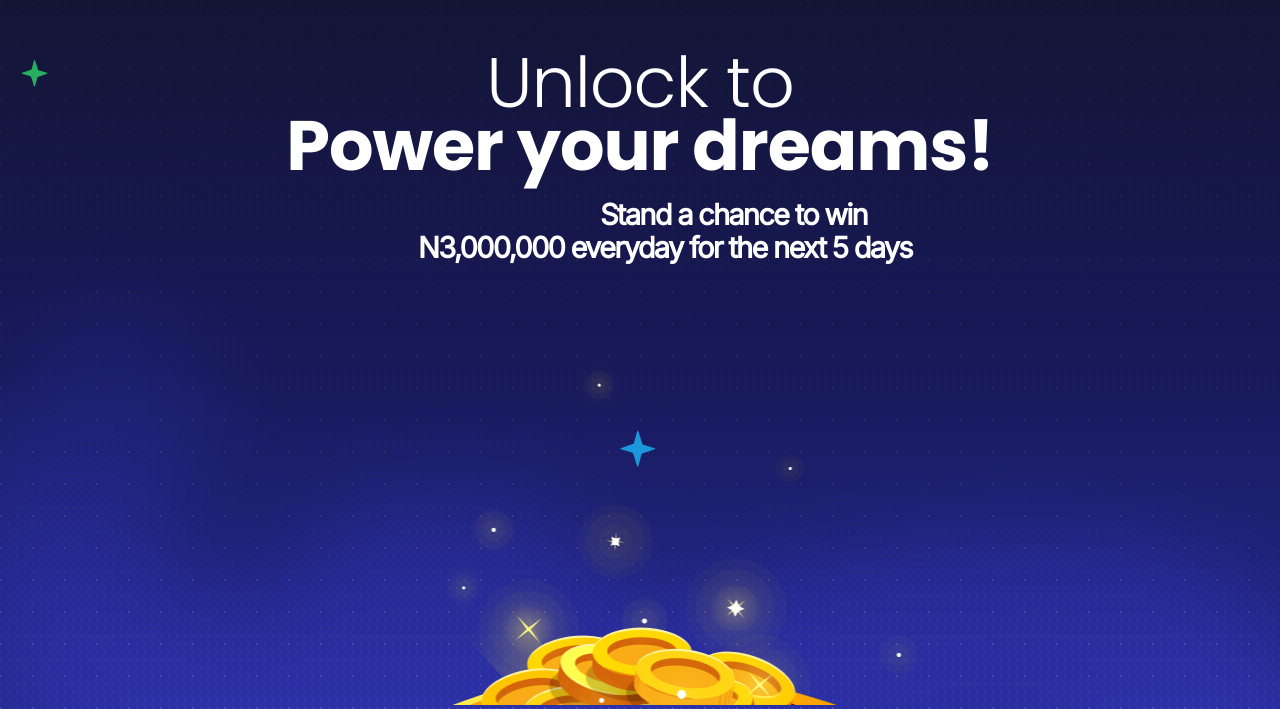
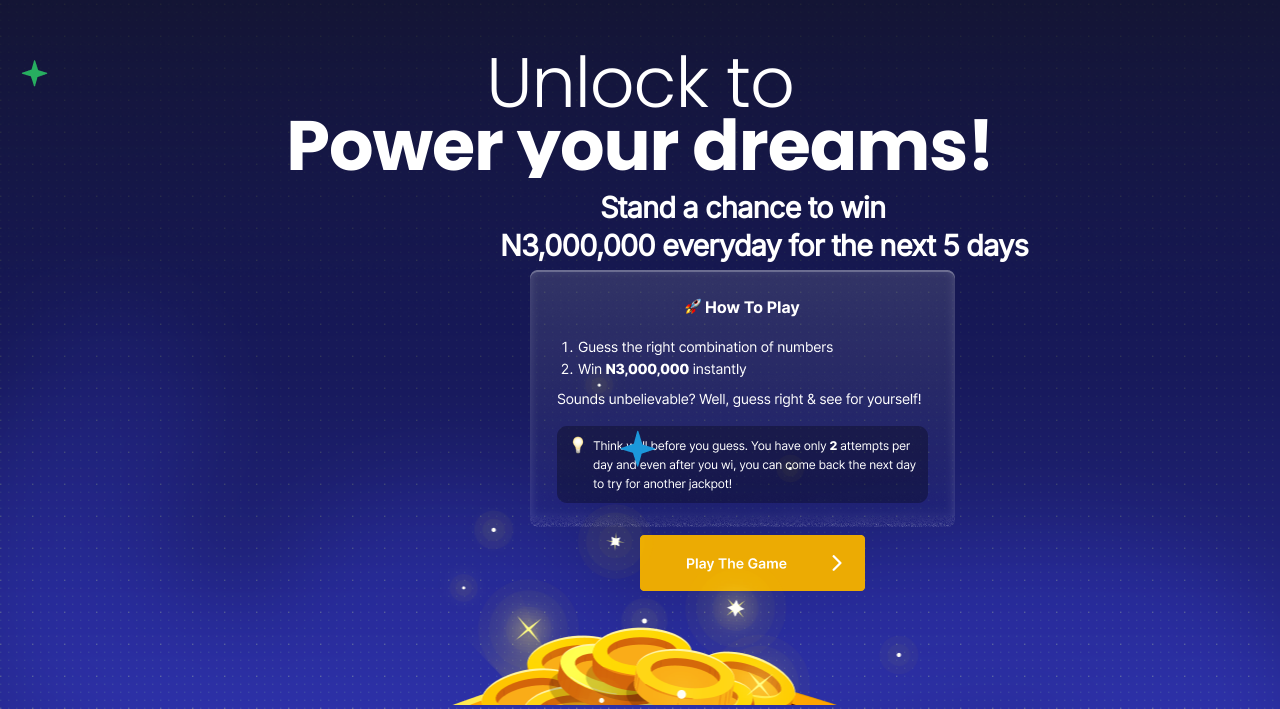
Before and after one commit to ursula-paul/TeamApt-FrontEnd-Test, a plain HTML site: page index.html in a window 1280 px wide. Shown: the part 91-800 px from the top of the page. Drawn offline with Linux system fonts and the light colour scheme.

Commit message:
implemented the text and image animation

```diff
--- a/index.html
+++ b/index.html
@@ -27,15 +27,33 @@
             <div class="top-stars">
                 <img src="assets/top-stars.png" />
             </div>
-            <p class="light">Unlock to</p>
-            <p class="bold">Power your dreams!</p>
+            <div class="header-text">
+                <div class="animation-wrapper">
+                    <p class="light animate-text">Unlock to</p>
+                </div>
+                <div class="animation-wrapper">
+                    <p class="bold animate-text">Power your dreams!</p>
+                </div>
+            </div>
         </div>
         <div class="sub-heading">
-            <p class="heading">Stand a chance to win</p>
-            <div class="second">N3,000,000 everyday for the next 5 days</div>
+            <div class="animation-wrapper">
+                <p class="heading animate-sub-text">Stand a chance to win</p>
+            </div>
+            <div class="animation-wrapper">
+                <p class="second animate-sub-text">N3,000,000 everyday for the next 5 days</p>
+            </div>
         </div>
+        <div class="sub-wrapper">
+            <img class="animated-img" src="./assets/Text.png">
+        </div>
+        <div class="btn">
+            <img class="animated-btn" src="./assets/Button.png">
+        </div>
+
+
         <div class="coin-pot-wrapper">
-            <img src="assets/coin-stars.png" />
+            <img class="animated-img-2" src="assets/coin-stars.png" />
         </div>
     </div>
 </body>
--- a/styles.scss
+++ b/styles.scss
@@ -70,6 +70,80 @@ body {
 			}
 		}
 
+		.header-text {
+			// opacity: 0;
+			// transform: translateY(40px);
+			z-index: 4;
+		}
+
+		.animation-wrapper {
+			overflow: hidden;
+		}
+
+		.animate-text {
+			animation: textAnimation 1.5s;
+		}
+
+		.animate-sub-text {
+			animation: subTextAnimation 1.5s;
+		}
+
+		.animated-img {
+			animation: animateItem 0.4s;
+		}
+
+		.animated-btn {
+			animation: animateItem 1s;
+		}
+
+		.animated-img-2 {
+			animation: animateItem 0.3s;
+		}
+
+		@keyframes textAnimation {
+			0% {
+				transform: translateY(100%);
+				opacity: 0;
+			}
+			45% {
+				transform: translateY(50%);
+				opacity: 0;
+			}
+
+			100% {
+				transform: translateY(0);
+				opacity: 1;
+			}
+		}
+
+		@keyframes subTextAnimation {
+			0% {
+				transform: translateY(100%);
+				opacity: 0;
+			}
+			75% {
+				transform: translateY(50%);
+				opacity: 0;
+			}
+
+			100% {
+				transform: translateY(0);
+				opacity: 1;
+			}
+		}
+
+		@keyframes animateItem {
+			0% {
+				transform: translateY(30px);
+				opacity: 0;
+			}
+
+			100% {
+				transform: translateY(0);
+				opacity: 1;
+			}
+		}
+
 		.header-wrapper {
 			.top-stars {
 				position: absolute;
@@ -90,12 +164,12 @@ body {
 		}
 
 		.sub-heading {
-			padding-top: 20px;
+			padding-top: 8px;
 			font-family: Inter;
 			font-size: 29px;
 			font-weight: 700;
 			line-height: 33px;
-			letter-spacing: -0.06em;
+			letter-spacing: -0.03em;
 			text-align: center;
 
 			p {
@@ -103,19 +177,36 @@ body {
 				align-items: center;
 				align-items: flex-start;
 				margin-left: 600px;
+				padding-top: 5px;
+				font-family: Inter;
+				font-size: 29px;
+				font-weight: 700;
+				line-height: 33px;
+				letter-spacing: -0.03em;
+				text-align: center;
+			}
+			.second {
+				margin-left: 500px;
+				//margin-right: 60px;
 			}
 		}
 
-		.second {
-			margin-left: 50px;
+		.sub-wrapper {
+			margin-left: 530px;
+			//margin-top: 0.07rem;
+			padding-top: 0.5rem;
 		}
-
+		.btn {
+			margin-left: 640px;
+			padding-top: 4px;
+		}
 		.coin-pot-wrapper {
 			width: fit-content;
 			position: absolute;
 			bottom: 0;
 			left: 50%;
 			transform: translateX(-50%);
+			padding-top: 0.5rem;
 		}
 	}
 }
```
Also changed, not shown: assets/Button.png (added), assets/Text.png (added), assets/coin left.png (added), assets/coin right.png (added), assets/greenstar.png (added), styles.css, 3 other files.
